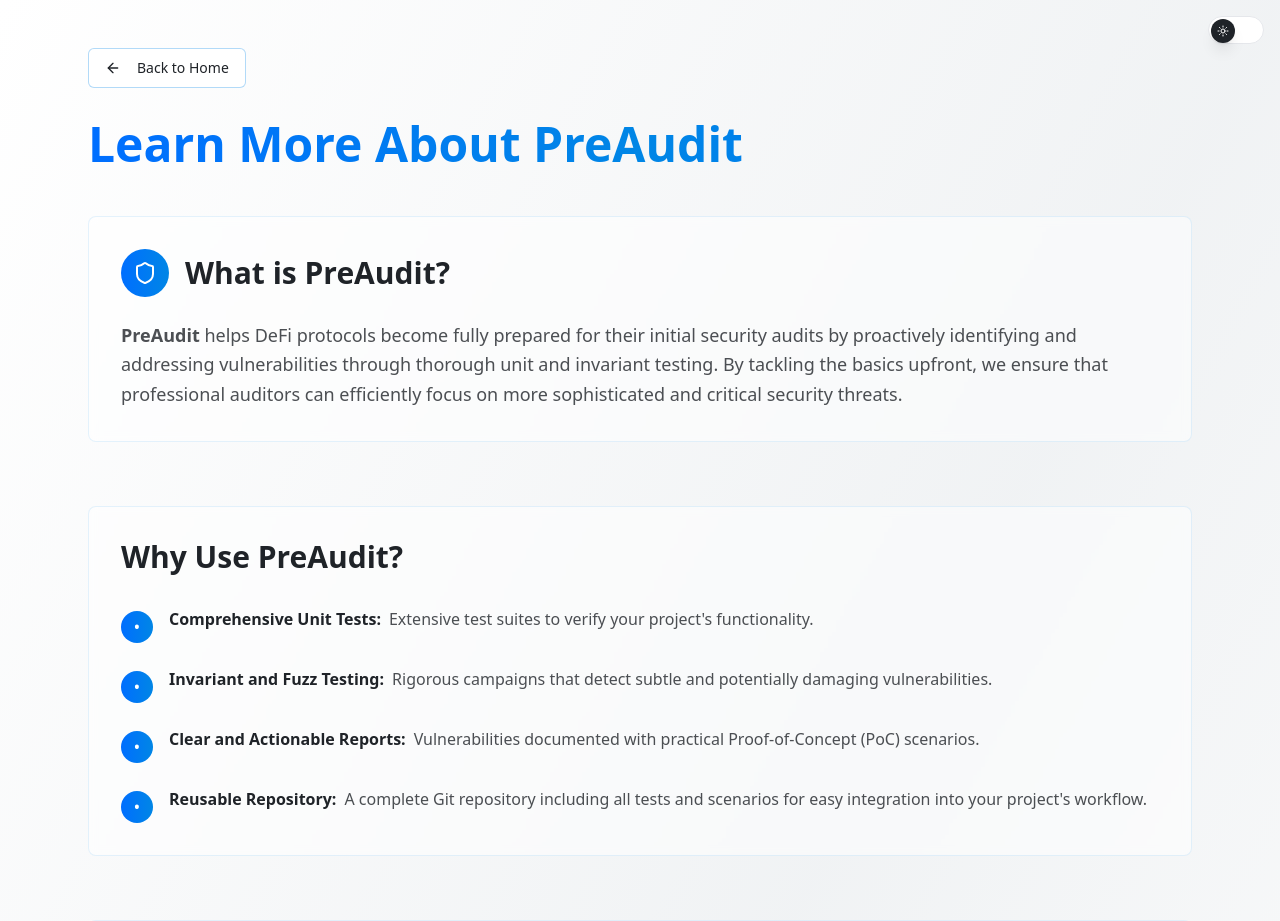
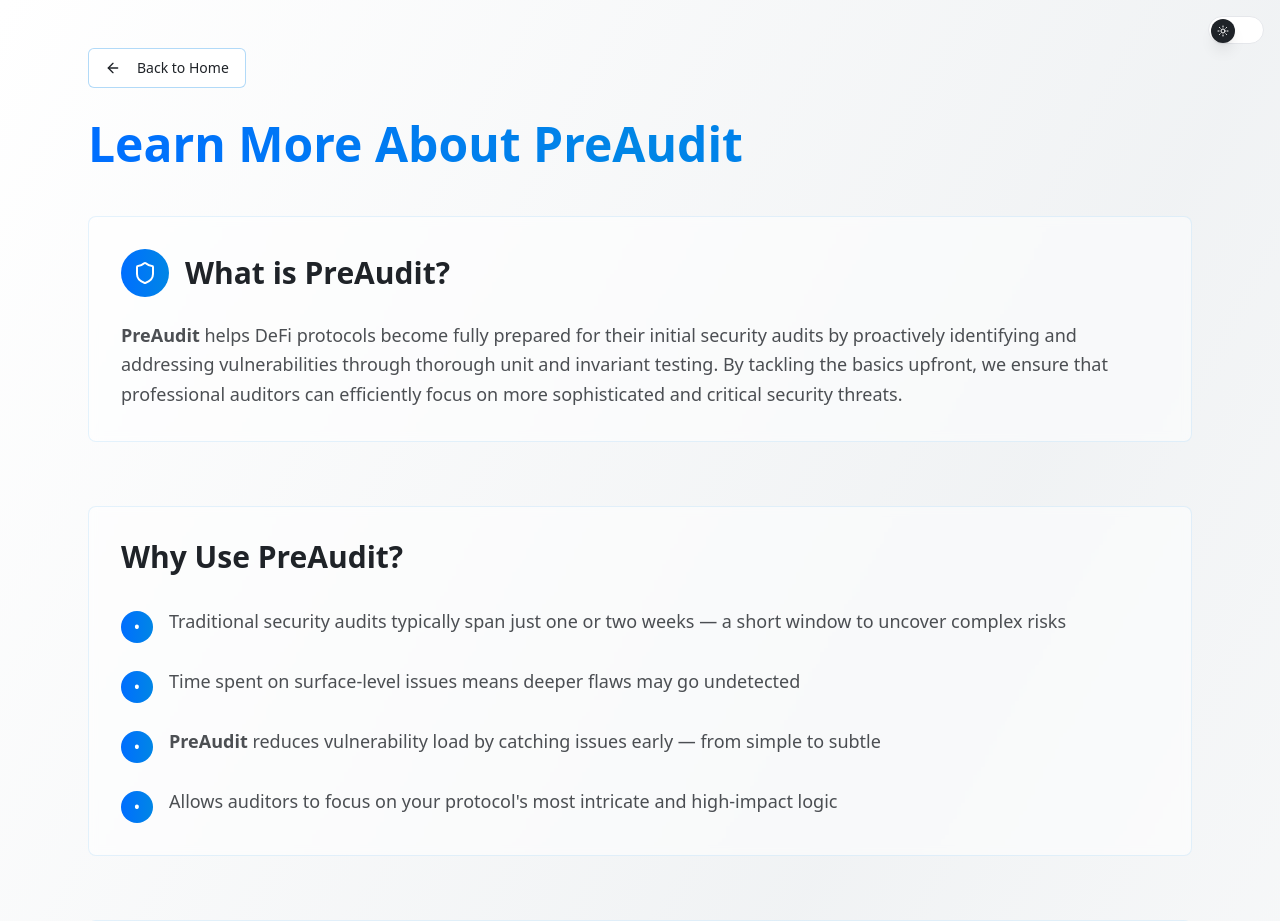
Before and after one commit to PreAudit/audit-ready-prep, a React (Vite) app: page /learn-more in a window 1280 px wide. Shown: the top 921 px of the page. Built offline with nearby package versions, Linux system fonts and the light colour scheme.

Commit message:
Refactor bullet point styling
Revert text changes in "Why Use PreAudit?" card and only update bullet point styling to match "Services Offered" card.

```diff
--- a/src/pages/LearnMore.tsx
+++ b/src/pages/LearnMore.tsx
@@ -49,37 +49,25 @@ const LearnMore = () => {
                 <div className="w-8 h-8 mr-4 mt-1 rounded-full bg-gradient-to-r from-primary to-security flex items-center justify-center flex-shrink-0">
                   <span className="text-white text-sm font-bold">•</span>
                 </div>
-                <div>
-                  <strong className="text-foreground">Comprehensive Unit Tests:</strong>
-                  <span className="text-foreground/80 ml-2">Extensive test suites to verify your project's functionality.</span>
-                </div>
+                <span className="text-lg text-foreground/80">Traditional security audits typically span just one or two weeks — a short window to uncover complex risks</span>
               </li>
               <li className="flex items-start">
                 <div className="w-8 h-8 mr-4 mt-1 rounded-full bg-gradient-to-r from-primary to-security flex items-center justify-center flex-shrink-0">
                   <span className="text-white text-sm font-bold">•</span>
                 </div>
-                <div>
-                  <strong className="text-foreground">Invariant and Fuzz Testing:</strong>
-                  <span className="text-foreground/80 ml-2">Rigorous campaigns that detect subtle and potentially damaging vulnerabilities.</span>
-                </div>
+                <span className="text-lg text-foreground/80">Time spent on surface-level issues means deeper flaws may go undetected</span>
               </li>
               <li className="flex items-start">
                 <div className="w-8 h-8 mr-4 mt-1 rounded-full bg-gradient-to-r from-primary to-security flex items-center justify-center flex-shrink-0">
                   <span className="text-white text-sm font-bold">•</span>
                 </div>
-                <div>
-                  <strong className="text-foreground">Clear and Actionable Reports:</strong>
-                  <span className="text-foreground/80 ml-2">Vulnerabilities documented with practical Proof-of-Concept (PoC) scenarios.</span>
-                </div>
+                <span className="text-lg text-foreground/80"><strong>PreAudit</strong> reduces vulnerability load by catching issues early — from simple to subtle</span>
               </li>
               <li className="flex items-start">
                 <div className="w-8 h-8 mr-4 mt-1 rounded-full bg-gradient-to-r from-primary to-security flex items-center justify-center flex-shrink-0">
                   <span className="text-white text-sm font-bold">•</span>
                 </div>
-                <div>
-                  <strong className="text-foreground">Reusable Repository:</strong>
-                  <span className="text-foreground/80 ml-2">A complete Git repository including all tests and scenarios for easy integration into your project's workflow.</span>
-                </div>
+                <span className="text-lg text-foreground/80">Allows auditors to focus on your protocol's most intricate and high-impact logic</span>
               </li>
             </ul>
           </section>
```
